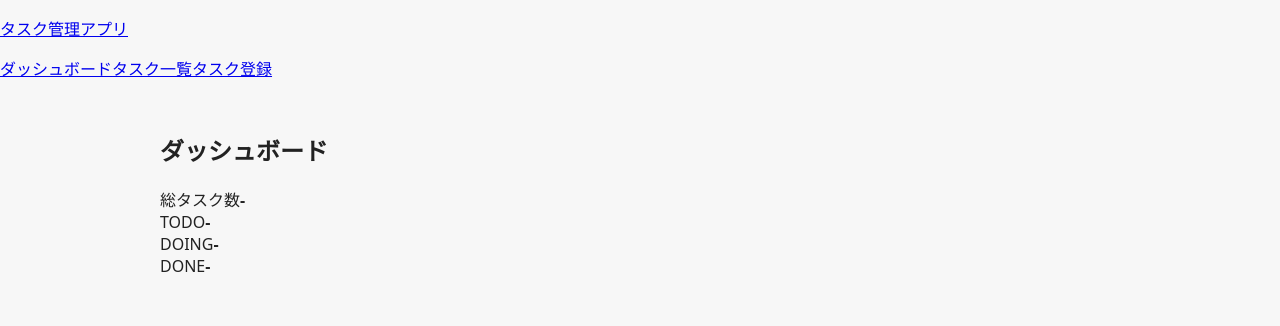
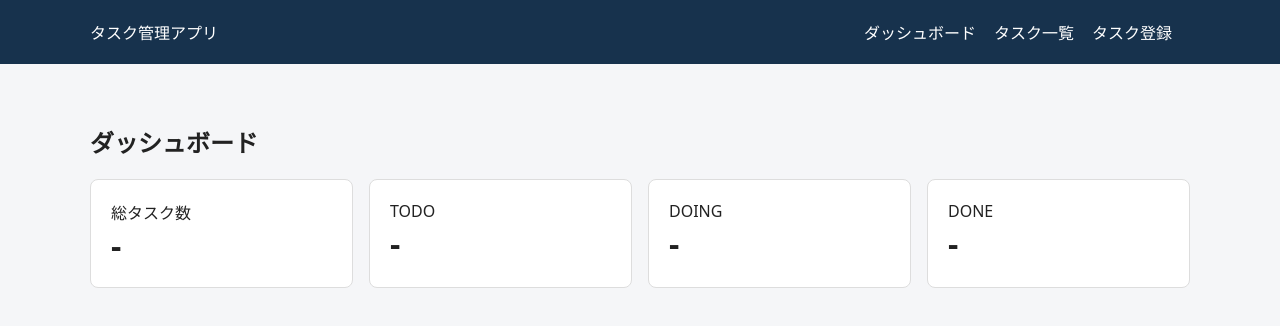
Before and after one commit to JunyaAimoto/web-application-hands-on, a React (Vite) app in the folder frontend/: page / in a window 1280 px wide. Shown: the top 326 px of the page. Built offline with nearby package versions, Linux system fonts and the light colour scheme; no server answers.

Commit message:
STEP12: デザインを適用

```diff
--- a/frontend/src/styles.css
+++ b/frontend/src/styles.css
@@ -1,9 +1,140 @@
-:root {
-  font-family: system-ui, -apple-system, BlinkMacSystemFont, "Segoe UI", sans-serif;
+body {
+  margin: 0;
+  font-family: system-ui, sans-serif;
+  background: #f5f6f8;
   color: #222;
-  background: #f7f7f7;
 }
 
-body { margin: 0; }
-.container { max-width: 960px; margin: 0 auto; padding: 32px; }
-a { display: inline-block; margin-top: 16px; }
+header {
+  background: #17324d;
+  color: #fff
+}
+
+.bar,
+main {
+  max-width: 1100px;
+  margin: auto;
+  padding: 20px
+}
+
+.bar {
+  display: flex;
+  justify-content: space-between
+}
+
+.bar a {
+  color: #fff;
+  margin-right: 18px;
+  text-decoration: none
+}
+
+section {
+  padding: 20px 0
+}
+
+.cards {
+  display: grid;
+  grid-template-columns: repeat(4, 1fr);
+  gap: 16px
+}
+
+.card,
+.filters,
+.form,
+.detail,
+.empty {
+  background: #fff;
+  padding: 20px;
+  border: 1px solid #ddd;
+  border-radius: 8px
+}
+
+.card b {
+  display: block;
+  font-size: 32px
+}
+
+.filters {
+  display: flex;
+  gap: 8px;
+  margin-bottom: 20px
+}
+
+.filters input,
+.filters select,
+.form input,
+.form textarea,
+.form select {
+  padding: 9px;
+  border: 1px solid #bbb;
+  border-radius: 5px
+}
+
+.btn,
+button {
+  background: #1f5fae;
+  color: #fff;
+  padding: 9px 14px;
+  border: 0;
+  border-radius: 5px;
+  text-decoration: none;
+  cursor: pointer
+}
+
+table {
+  width: 100%;
+  border-collapse: collapse;
+  background: #fff
+}
+
+th,
+td {
+  padding: 10px;
+  border: 1px solid #ddd;
+  text-align: left
+}
+
+.form {
+  max-width: 700px
+}
+
+.form label {
+  display: block;
+  margin-bottom: 16px;
+  font-weight: bold
+}
+
+.form input,
+.form textarea,
+.form select {
+  display: block;
+  width: 100%;
+  margin-top: 5px
+}
+
+.detail {
+  display: grid;
+  grid-template-columns: 150px 1fr;
+  margin-bottom: 20px
+}
+
+.detail dt,
+.detail dd {
+  margin: 0;
+  padding: 10px;
+  border-bottom: 1px solid #eee
+}
+
+.detail dt {
+  font-weight: bold
+}
+
+.error {
+  padding: 12px;
+  background: #fee;
+  border: 1px solid #d99
+}
+
+.empty {
+  text-align: center
+}
```
